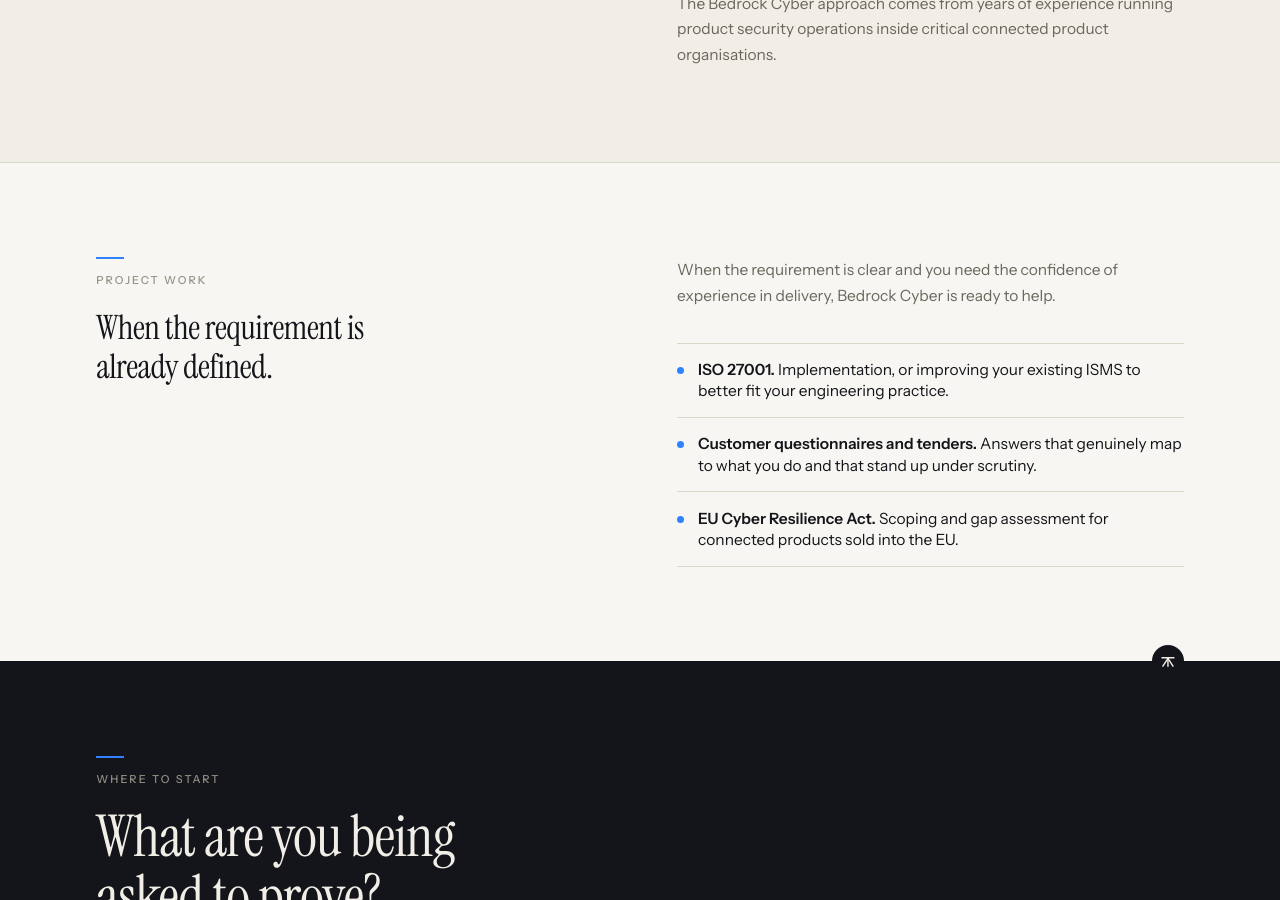
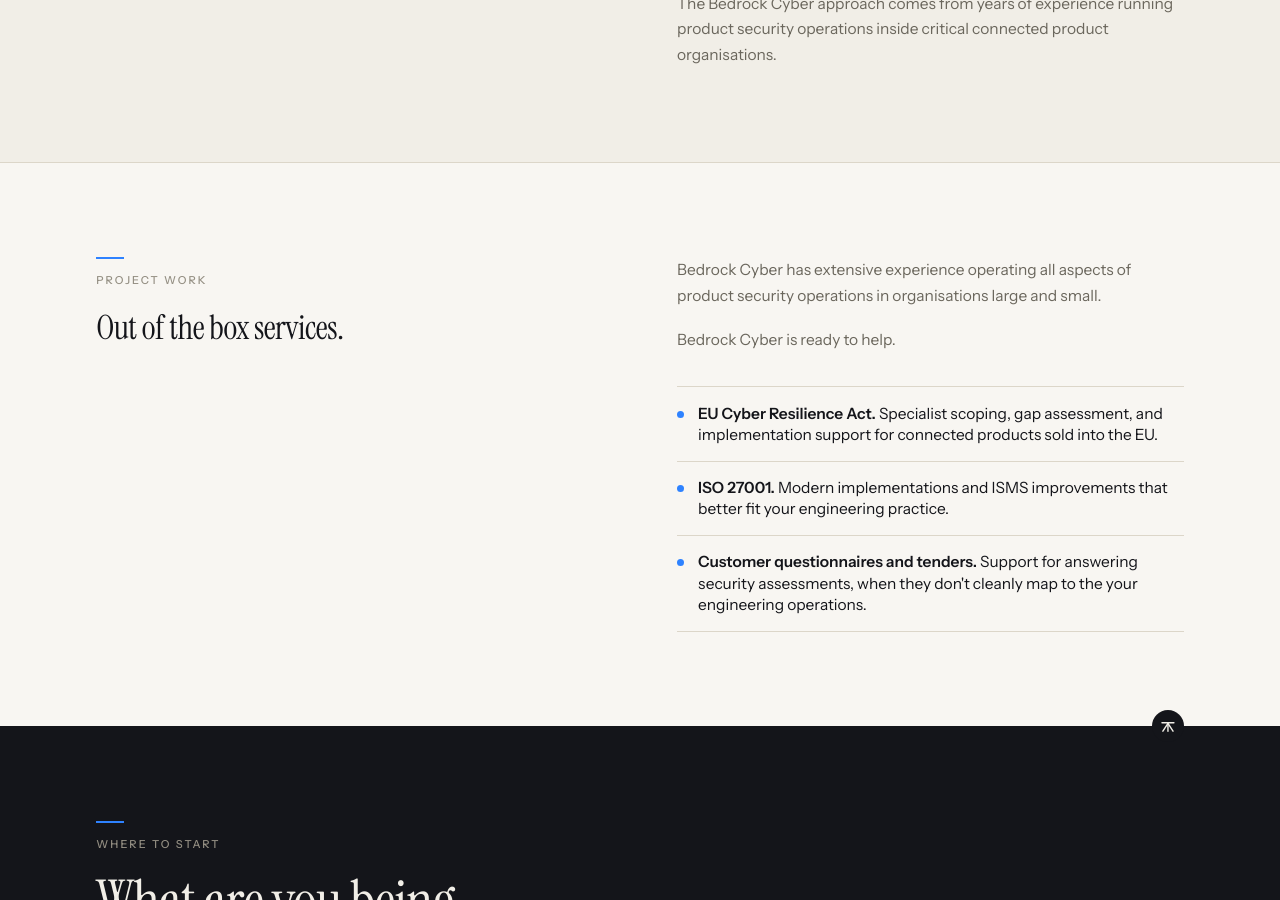
Before and after one commit to alibaabaa/alibaabaa.github.io, a Jekyll site: the page built from services.html, in a window 1280 px wide and 900 px high, scrolled down 1100 px. Built offline with Jekyll 4.4.1, drawn with Linux system fonts in a browser that asks for light colours.

Commit message:
Change the services page

```diff
--- a/services.html
+++ b/services.html
@@ -62,16 +62,18 @@
   <div class="wrap stratum__inner duo">
     <div class="u-reveal" style="--i:0">
       <p class="eyebrow label">Project work</p>
-      <p class="lede" id="defined-lede">When the requirement is already defined.</p>
+      <p class="lede" id="defined-lede">Out of the box services.</p>
     </div>
     <div class="u-reveal" style="--i:1">
       <div class="prose">
-        <p>When the requirement is clear and you need the confidence of experience in delivery, Bedrock Cyber is ready to help.</p>
+        <p>Bedrock Cyber has extensive experience operating all aspects of product security operations in organisations large and small.</p>
+        <p>Bedrock Cyber is ready to help.
+        </p>
       </div>
       <ul class="rule-list">
-        <li class="rule-list__item"><span class="dot" aria-hidden="true"></span><span><strong>ISO&nbsp;27001.</strong> Implementation, or improving your existing ISMS to better fit your engineering practice.</span></li>
-        <li class="rule-list__item"><span class="dot" aria-hidden="true"></span><span><strong>Customer questionnaires and tenders.</strong> Answers that genuinely map to what you do and that stand up under scrutiny.</span></li>
-        <li class="rule-list__item"><span class="dot" aria-hidden="true"></span><span><strong>EU Cyber Resilience Act.</strong> Scoping and gap assessment for connected products sold into the EU.</span></li>
+        <li class="rule-list__item"><span class="dot" aria-hidden="true"></span><span><strong>EU Cyber Resilience Act.</strong> Specialist scoping, gap assessment, and implementation support for connected products sold into the EU.</span></li>
+        <li class="rule-list__item"><span class="dot" aria-hidden="true"></span><span><strong>ISO&nbsp;27001.</strong> Modern implementations and ISMS improvements that better fit your engineering practice.</span></li>
+        <li class="rule-list__item"><span class="dot" aria-hidden="true"></span><span><strong>Customer questionnaires and tenders.</strong> Support for answering security assessments, when they don't cleanly map to the your engineering operations.</span></li>
       </ul>
     </div>
   </div>
```
